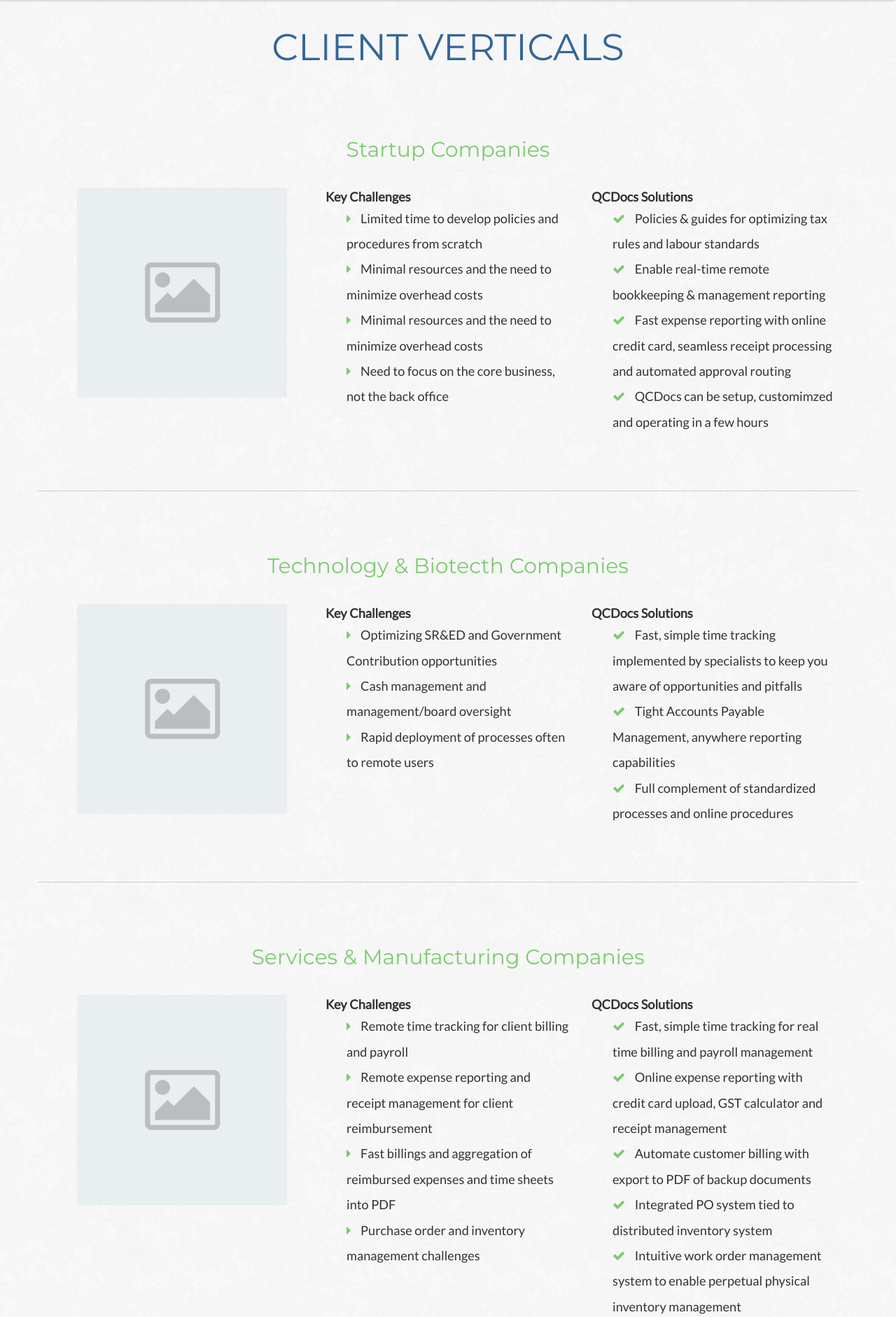
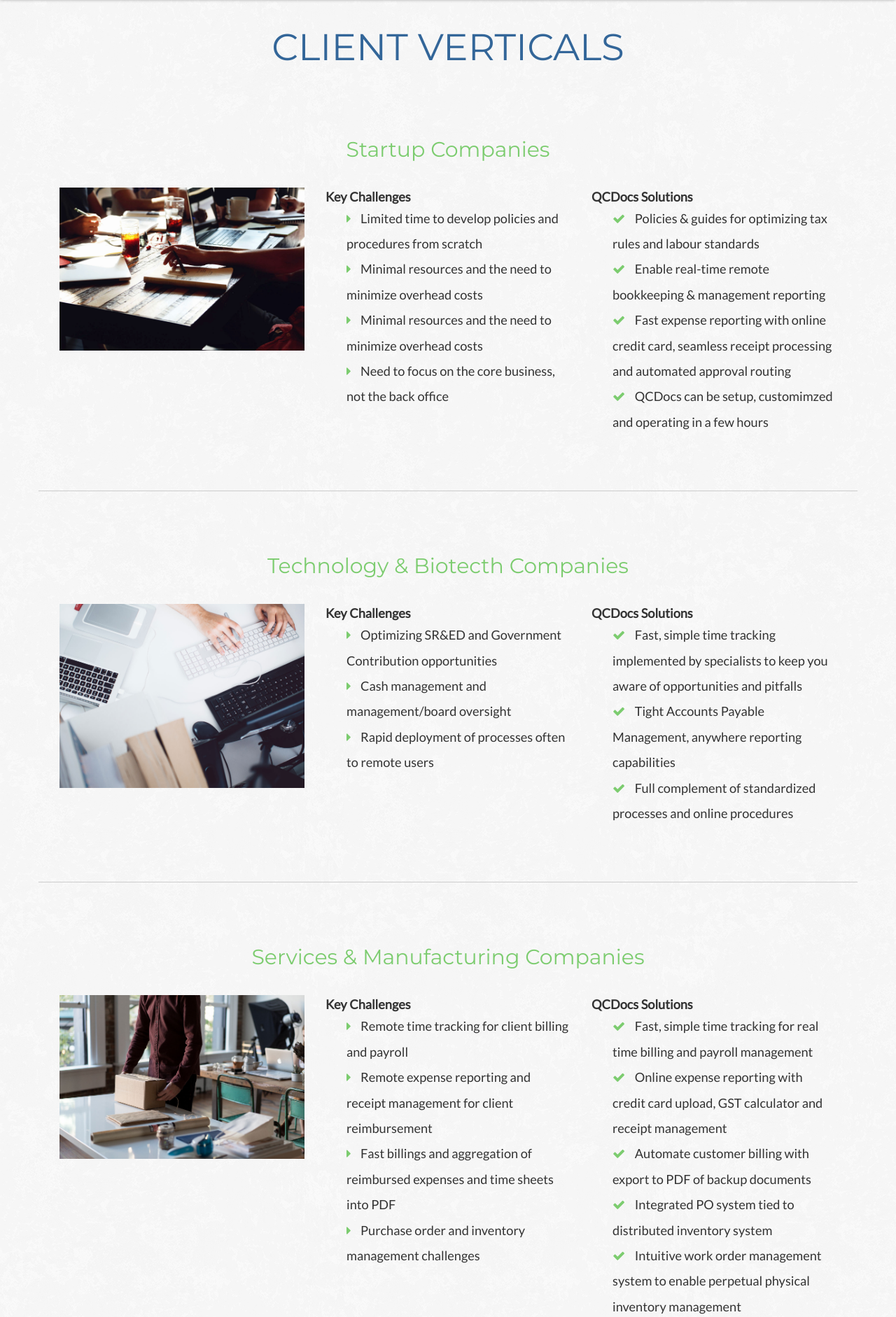
Before and after one commit to diachion/qcdocs, a PHP site: page /solutions.php in a window 1280 px wide. Shown: the part 52-1934 px from the top of the page at 70% size. Run offline with PHP 8.4, Linux system fonts and the light colour scheme.

Commit message:
Added images to solutions page and changed navbar styling

```diff
--- a/css/global.css
+++ b/css/global.css
@@ -332,7 +332,7 @@ section {
   border: 0;
   background-color: transparent; }
   .navbar-inverse .nav > li:last-child > a {
-    border: 2px solid #000;
+    border: 2px solid #fff;
     padding: 5px 15px;
     margin-top: 8px;
     margin-left: 10px;
@@ -345,7 +345,8 @@ section {
   .navbar-inverse .navbar-nav > li {
     font-size: inherit; }
     .navbar-inverse .navbar-nav > li > a {
-      color: #000; }
+      color: #fff;
+      text-shadow: 1px 1px 1px #000; }
       .navbar-inverse .navbar-nav > li > a:hover {
         color: #7CCC6F; }
       .navbar-inverse .navbar-nav > li > a:focus {
@@ -444,6 +445,9 @@ body {
   margin-top: 1em;
   margin-bottom: 3em; }
 
+.solutions-img {
+  width: 100%; }
+
 .blurred-bg {
   background-image: url("../imgs/blurred-bg.jpg");
   background-size: cover;
--- a/sass/structure/_content.scss
+++ b/sass/structure/_content.scss
@@ -31,6 +31,10 @@ body {
     margin-top: 1em;
     margin-bottom: 3em;
   }
+}
+
+.solutions-img {
+  width: 100%;
 }
 
 .blurred-bg {
--- a/sass/structure/_navigation.scss
+++ b/sass/structure/_navigation.scss
@@ -51,7 +51,7 @@
   border: 0;
   background-color: transparent;
   .nav > li:last-child > a {
-    border: 2px solid #000;
+    border: 2px solid #fff;
     padding: 5px 15px;
     margin-top: 8px;
     margin-left: 10px;
@@ -65,7 +65,8 @@
     >li {
       font-size: inherit;
       >a {
-        color: #000;
+        color: #fff;
+        text-shadow: 1px 1px 1px #000;
         &:hover {
           color: $darkgreen;
         }
--- a/solutions.php
+++ b/solutions.php
@@ -19,7 +19,7 @@ include ("header.php");
 <section class="container text-center">
   <h2>Startup Companies</h2>
   <div class="col-md-4 margin-top">
-    <img src="imgs/placeholder.png">
+    <img class="solutions-img" src="imgs/startup.jpg">
   </div>
   <div class="col-md-4 text-left margin-top">
     <span><strong>Key Challenges</strong></span>
@@ -46,7 +46,7 @@ include ("header.php");
 <section class="container text-center">
   <h2>Technology & Biotecth Companies</h2>
   <div class="col-md-4 margin-top">
-    <img src="imgs/placeholder.png">
+    <img class="solutions-img" src="imgs/technology.jpg">
   </div>
   <div class="col-md-4 text-left margin-top">
     <span><strong>Key Challenges</strong></span>
@@ -71,7 +71,7 @@ include ("header.php");
 <section class="container text-center">
   <h2>Services & Manufacturing Companies</h2>
   <div class="col-md-4 margin-top">
-    <img src="imgs/placeholder.png">
+    <img class="solutions-img" src="imgs/servicemanufacturing.jpg">
   </div>
   <div class="col-md-4 text-left margin-top">
     <span><strong>Key Challenges</strong></span>
@@ -99,7 +99,7 @@ include ("header.php");
 <section class="container text-center">
   <h2>Junior Resource & Venture Listed Public Companies</h2>
   <div class="col-md-4 margin-top">
-    <img src="imgs/placeholder.png">
+    <img class="solutions-img" src="imgs/resourceventure.jpg">
   </div>
   <div class="col-md-4 text-left margin-top">
     <span><strong>Key Challenges</strong></span>
@@ -127,7 +127,7 @@ include ("header.php");
   <h2>Bookkeeping and Accounting Practices</h2>
   <p>QCDocs, the "Bookkeeper’s ERP", was originally developed to support remote bookkeeping practices. It evolved into a comprehensive accounting and backoffice management solution. With QCDocs, bookkeepers have the ability to expand their client base and revolutionize the quality and capabilities of their existing practices.</p>
   <div class="col-md-4 margin-top">
-    <img src="imgs/placeholder.png">
+    <img class="solutions-img" src="imgs/bookaccounting.jpg">
   </div>
   <div class="col-md-4 text-left margin-top">
     <span><strong>Key Challenges</strong></span>
```
Also changed, not shown: imgs/RCFX768X06.jpg (added), imgs/bookaccounting.jpg (added), imgs/resourceventure.jpg (added), imgs/servicemanufacturing.jpg (added), imgs/startup.jpg (added), imgs/technology.jpg (added), 1 other file.
